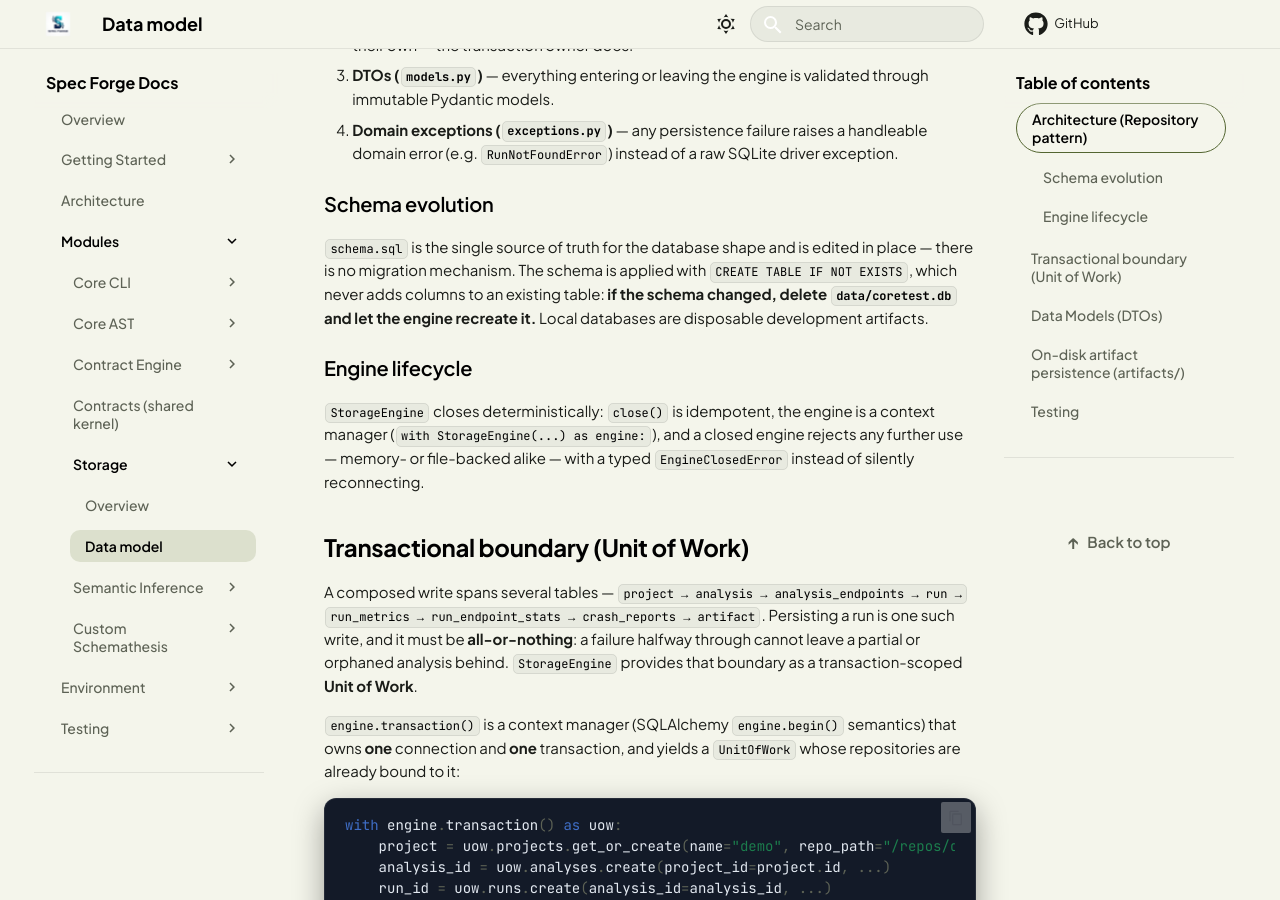
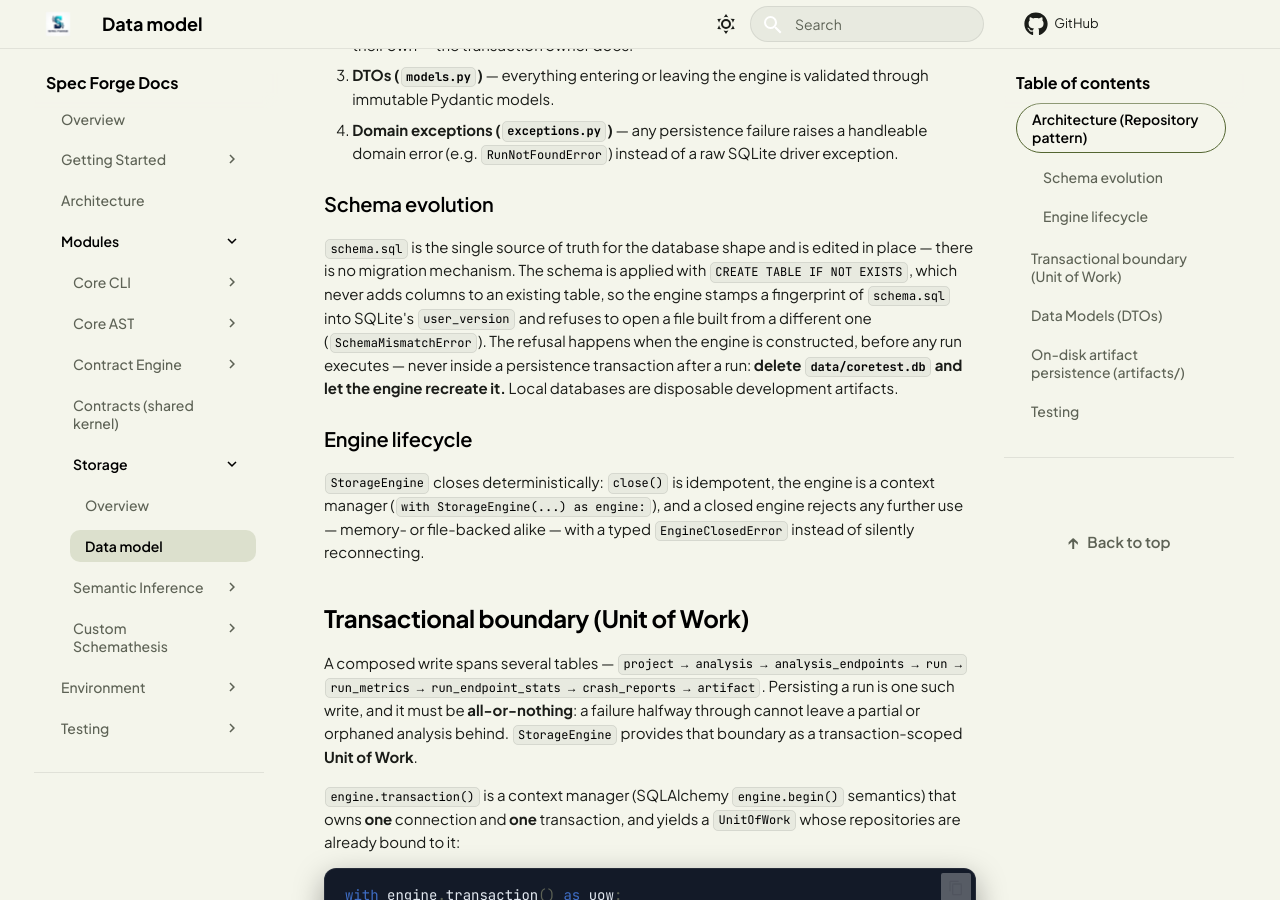
Before and after one commit to Spec-Forge-Testing/specforge-docs, an MkDocs documentation site: the page built from docs/modules/storage/data-model.md, in a window 1280 px wide and 900 px high, scrolled down 475 px. Built offline with MkDocs 1.6.1 and Material for MkDocs 9.7.7, drawn with Linux system fonts in a browser that asks for light colours; comment, search, counter and statistics services are not loaded.

Commit message:
docs(storage): document the collapse counters and the schema fingerprint

```diff
--- a/docs/modules/storage/data-model.md
+++ b/docs/modules/storage/data-model.md
@@ -28,9 +28,12 @@ as-is.
 
 `schema.sql` is the single source of truth for the database shape and is edited in
 place — there is no migration mechanism. The schema is applied with
-`CREATE TABLE IF NOT EXISTS`, which never adds columns to an existing table: **if the
-schema changed, delete `data/coretest.db` and let the engine recreate it.** Local
-databases are disposable development artifacts.
+`CREATE TABLE IF NOT EXISTS`, which never adds columns to an existing table, so the
+engine stamps a fingerprint of `schema.sql` into SQLite's `user_version` and refuses
+to open a file built from a different one (`SchemaMismatchError`). The refusal happens
+when the engine is constructed, before any run executes — never inside a persistence
+transaction after a run: **delete `data/coretest.db` and let the engine recreate it.**
+Local databases are disposable development artifacts.
 
 ### Engine lifecycle
 
@@ -133,9 +136,11 @@ connection" would be hidden, non-thread-safe mutable state.
       | `run_id` | `int` | Foreign key (and primary key) to `RunRecord.id`. |
       | `total_requests` | `int` | Total requests sent during the run. |
       | `findings_raw` | `int` | Violations found during exploration, before shrinking. |
-      | `findings_confirmed` | `int` | Findings that still reproduced after shrinking. |
+      | `findings_confirmed` | `int` | Representatives that still reproduced after shrinking. |
       | `findings_unique` | `int` | Distinct defects (`== len(crash_reports)`). |
-      | `findings_flaky` | `int` | Findings that failed to reproduce. |
+      | `findings_flaky` | `int` | Representatives that failed to reproduce. |
+      | `findings_collapsed` | `int` | Findings never shrunk: a representative of their signature stood for them. `findings_raw == findings_confirmed + findings_flaky + findings_collapsed`. Zero for modes without a shrink phase. |
+      | `requests_shrink` | `int` | Requests the shrinking phase put on the wire; not part of `total_requests`. Zero for modes without a shrink phase. |
       | `by_phase` | `str \| None` | Request breakdown by phase, as JSON. |
       | `by_category` | `str \| None` | Request breakdown by error category, as JSON. |
 
@@ -180,6 +185,7 @@ connection" would be hidden, non-thread-safe mutable state.
       | `response_body` | `str` | Body of the failing response. |
       | `stack_trace` | `str \| None` | Filled in later by the Auto-Fixer; the engine leaves it `None`. |
       | `transition_sequence` | `str \| None` | Request chain as JSON, stateful findings only. |
+      | `represented_findings` | `int` | Raw findings this report stands for: itself, its unshrunk group mates and the duplicates it absorbed. Always 1 for stateful findings. |
 
 ??? "`ArtifactRecord` - A **recipe-level artifact** or a **report-level one**"
 
```
